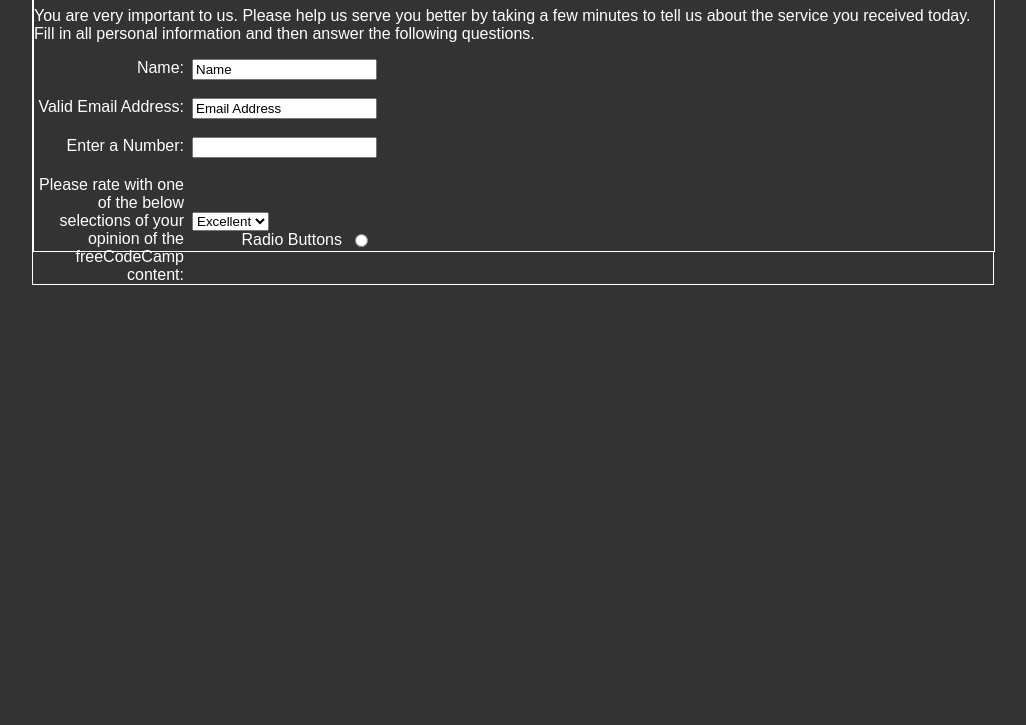
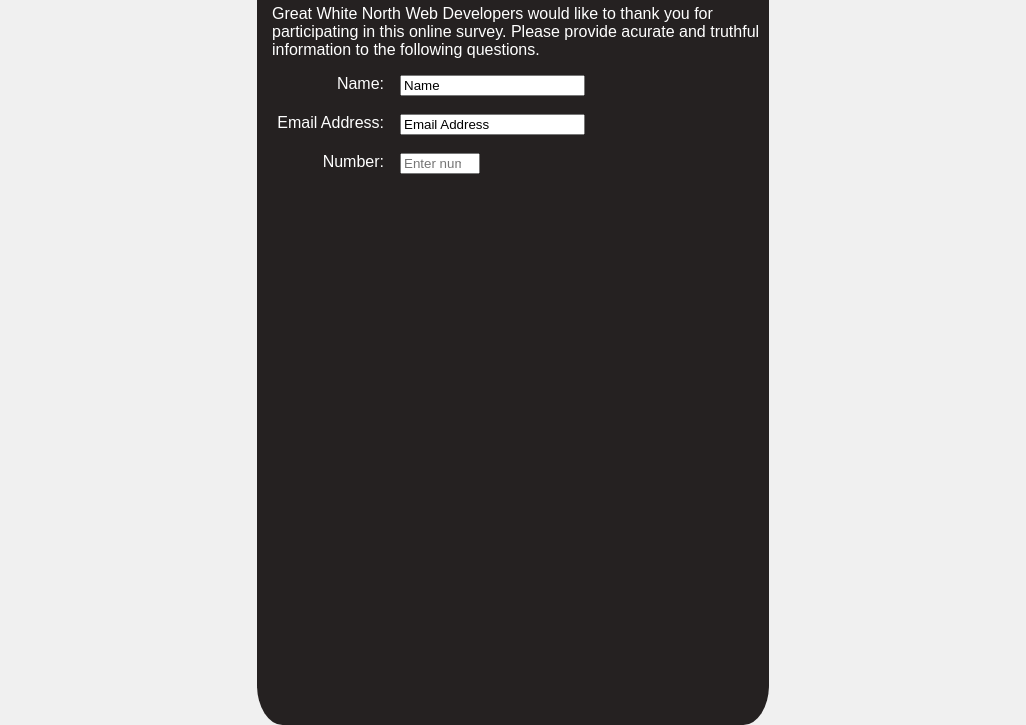
Before and after one commit to hildebeb/freeCodeCamp_SurveyForm, a plain HTML site: page index.html in a window 1280 px wide. Shown: the part 75-800 px from the top of the page, without its empty margins (127-1153 px from the left). Drawn offline with Linux system fonts and the light colour scheme.

Commit message:
Using Flexbox with three columns but only using middle column

```diff
--- a/index.html
+++ b/index.html
@@ -9,46 +9,35 @@
         <link rel="stylesheet" type="text/css" href="style.css">
         <title>Survey Form</title>
     </head>
-    <body>
-        <div id="title">
-            <h1>Customer Satisfaction Survey</h1>
+    <body class="flex-grid">
+        <div class="flex-grid-body">
+            <main class="survey-content">
+                <h1 id="title">Survey Form</h1>
+                <p id="description">Great White North Web Developers would like to thank you for participating in this online survey.  Please provide acurate and truthful information to the following questions.</p>
+            <div class="form">
+                <form id="survey-form">
+                    <div>
+                        <label id="name-label">Name:</label>
+                        <input id="name" type="text" value="Name" name="Name" placeholder="name" required>
+                    </div>
+                    <br>
+                    <div>
+                        <label id="email-label">Email Address:</label>
+                        <input id="email" type="email" value="Email Address" name="Email Address" placeholder="email address" required>
+                    </div>
+                    <br>
+                    <div>
+                        <label id="number-label">Number:</label>
+                        <input id="number" type="number" value="Enter a Number" name="Enter a Number" placeholder="Enter number between 1 and 10000" min="1" max="10000">
+                    </div>
+                    <br>
+
+                </form>
+            </main>
+            <nav class="survey-nav"></nav>
+            <aside class="survey-aside"></aside>
+
         </div>
-        <div id="description">
-            <p>You are very important to us.  Please help us serve you better by taking a few minutes to tell us about the service you received today.  Fill in all personal information and then answer the following questions.</p>
-        </div>
-        <form id="survey-form">
-            <div id="contact-details">
-                <div id="name">
-                    <label>Name:</label>
-                    <input id="name-label" type="text" value="Name" name="Name"><br><br>
-                </div>
-                <div id="email">
-                    <label>Valid Email Address:</label>
-                    <input id="email-label" type="email" value="Email Address" name="Email Address"><br><br>
-                </div>
-                <div id="number">
-                     <label>Enter a Number:</label>
-                     <input id="number-label" type="number" value="Enter a Number" name="Enter a Number"><br><br>
-                </div>
-            </div>
-
-            <div id="dropdown">
-                <label>Please rate with one of the below selections of your opinion of the freeCodeCamp content:</label> <br><br>
-                <select name="rating">
-                    <option value="excellent">Excellent</option>
-                    <option value="good">Good</option>
-                    <option value="poor">Poor</option>
-                </select>
-            </div>
-            <div>
-                <label>Radio Buttons</label>
-                <input type="radio" name=""
-            </div>
-
-
-
-
-
-        </form>
+        <footer></footer>
     </body>
 </html>
--- a/style.css
+++ b/style.css
@@ -1,24 +1,81 @@
-html, body {
-    background-color: #333;
-    color: #fff;
-    font: normal 16px Arial, Helvetica, sana-serif;
-    width: 960px;
-    height: auto;
-    margin: auto;
-    border: solid 1px;
+:root {
+    --margin-left: 15px;
+    --display: block;
+    --float: left;
+    --width: 7em;
+    --text-align: right;
+    --margin-right: 1em;
 }
 
-.container{
-    width: 90%;
-    margin: auto;
-    background-color: #333;
+html, body {
+    background-color: #f0f0f0;
+    color: #000;
+    font: normal 16px Arial, Helvetica, sana-serif;
+    /*width: 960px;
+    height: 100%;*/
+    margin: 0;
+    padding: 0;
+}
+
+.flex-grid {
+    display:flex;
+    min-height: 100vh;
+    flex-direction: column;
+}
+
+.flex-grid-body {
+    display: flex;
+    flex: 1;
+}
+
+.survey-content {
+    flex: 1;
+    background: rgb(37, 33, 33);
+    border-radius: 5%;
     color: #fff;
+}
+
+.survey-nav, .survey-aside {
+    /* 12em is the width of the columns */
+    flex: 0 0 24em;
+}
+
+.survey-nav {
+    /* put the nav on the left */
+    order: -1;
+}
+
+#title {
     text-align: center;
 }
 
-label {
-    float: left;
-    width: 150px;
-    text-align: right;
-    margin-right: 0.5em;
+#description {
+    margin-left: var(--margin-left);
 }
+
+#name-label {
+    margin-left: var(--margin-left);
+    display: var(--display);
+    float: var(--float);
+    width: var(--width);
+    text-align: var(--text-align);
+    margin-right: var(--margin-right);
+}
+
+#email-label {
+    margin-left: var(--margin-left);
+    display: var(--display);
+    float: var(--float);
+    width: var(--width);
+    text-align: var(--text-align);
+    margin-right: var(--margin-right);
+}
+
+#number-label {
+    margin-left: var(--margin-left);
+    display: var(--display);
+    float: var(--float);
+    width: var(--width);
+    text-align: var(--text-align);
+    margin-right: var(--margin-right);
+}
```
